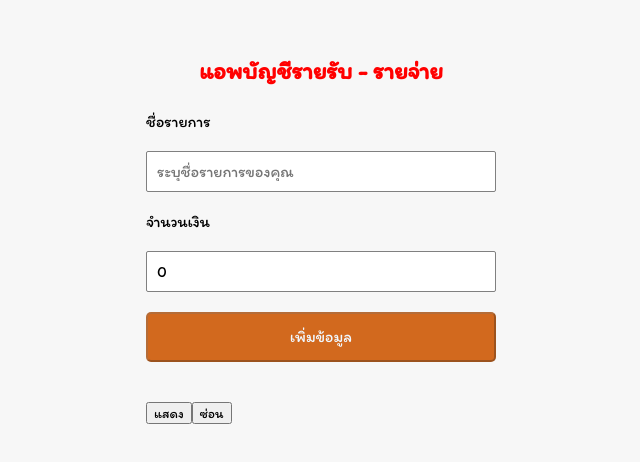
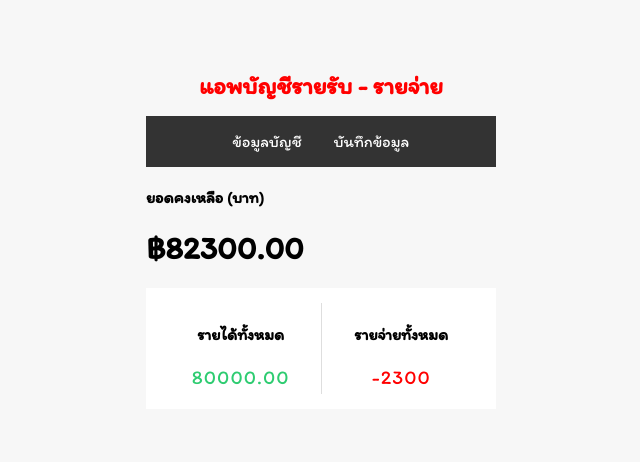
Before and after one commit to sawaros-sonpakdee/React-basic, a React (Create React App) app in the folder react-basic/: page / in a window 1280 px wide. Shown: the part 160-622 px from the top of the page, without its empty margins (319-959 px from the left). Built offline with nearby package versions, Linux system fonts and the light colour scheme.

Commit message:
React router  update

```diff
--- a/react-basic/package.json
+++ b/react-basic/package.json
@@ -9,6 +9,7 @@
     "prop-types": "^15.8.1",
     "react": "^18.2.0",
     "react-dom": "^18.2.0",
+    "react-router-dom": "^6.20.0",
     "react-scripts": "5.0.1",
     "uuid": "^9.0.1",
     "web-vitals": "^2.1.4"
--- a/react-basic/src/App.css
+++ b/react-basic/src/App.css
@@ -19,3 +19,21 @@
   margin:30px auto;
   width:350px;
 }
+.horizontal-menu{
+  list-style-type:none;
+  margin: 0;
+  padding: 0;
+  overflow: hidden;
+  background: #333;
+  text-align: center;
+}
+.horizontal-menu li{
+  display:inline-block;
+}
+.horizontal-menu a{
+  color:white;
+  text-decoration: none;
+  padding: 16px;
+  display: block;
+
+}
--- a/react-basic/src/App.js
+++ b/react-basic/src/App.js
@@ -1,9 +1,17 @@
 import './App.css';
-import { useEffect, useReducer, useState } from "react";
+import { useEffect, useState } from "react";
 import Transaction from './components/Transaction';
-import FromComponent from './components/FormComponent';
+import FormComponent from './components/FormComponent';
 import DataContext from './data/DataContext';
 import ReportComponent from './components/ReportComponent';
+import React from 'react';
+// import ReactDOM from 'react-dom';
+import {
+  BrowserRouter as Router,
+  Route,
+  Link,
+  Routes
+} from 'react-router-dom';
 
 
 // import { v4 as uuidv4 } from 'uuid';
@@ -42,15 +50,15 @@
   const design = { color: 'red', textAlign: 'center', fontSize: '1.5rem' }
 
   //stateเริ่มต้นที่เก็บข้อมูล
-  // const initState =[
-  //   {id:1,title:"ค่ารักษาพยาบาล" ,amount:-2000},
-  //   {id:2,title:"จ่ายค่าประกัน",amount:-300},
-  //   {id:3,title:"ค่าเดินทาง",amount:-800},
-  //   {id:4,title:"ค่าบ้าน",amount:-3000},
-  //   {id:5,title:"ค่างานพิเศษ",amount:4000}
-  // ]
+  const initData = [
+    { id: 1, title: "ค่ารักษาพยาบาล", amount: -2000 },
+    { id: 2, title: "จ่ายค่าประกัน", amount: -300 },
+    { id: 3, title: "ค่าเดินทาง", amount: 80000 },
+    // {id:4,title:"ค่าบ้าน",amount:-3000},
+    // {id:5,title:"ค่างานพิเศษ",amount:4000}
+  ]
 
-  const [items, setItems] = useState([])
+  const [items, setItems] = useState(initData)
 
   const [reportIncome, setReportIncome] = useState(0)
   const [reportExpense, setReportExpense] = useState(0)
@@ -70,41 +78,51 @@
     console.log("รายจ่าย = ", expense)
     // const summary = income-expense
     // console.log("ยอดคงเหลืือ   =",summary)
-    setReportIncome(income)
-    setReportExpense(expense)
+    setReportIncome(income.toFixed(2))
+    setReportExpense(expense.toFixed(2))
 
   }, [items, reportIncome, reportExpense])
 
   //reducer state
-  const [showReport,setShowReport] = useState(false)
-  const reducer = (state, action) => {
-    switch (action.type) {
-      case "SHOW":
-        // return state + action.payload
-        return setShowReport(true)
-      case "HIDE":
-        return setShowReport(false)
-        // return state - action.payload
-      // case "CLEAR":
-      //   return 0
-    }
-  }
-  const [result, dispatch] = useReducer(reducer, showReport)
+  // const [showReport,setShowReport] = useState(false)
+  // const reducer = (state, action) => {
+  //   switch (action.type) {
+  //     case "SHOW":
+  //       // return state + action.payload
+  //       return setShowReport(true)
+  //     case "HIDE":
+  //       return setShowReport(false)
+  //       // return state - action.payload
+  //     // case "CLEAR":
+  //     //   return 0
+  //   }
+  // }
+  // const [result, dispatch] = useReducer(reducer, showReport)
   return (
-    <DataContext.Provider value={
-      {
-        income: reportIncome,
-        expense: -reportExpense
-      }
-    }>
+    <DataContext.Provider value={{ income: reportIncome, expense: -reportExpense }}>
       <div className='container'>
         <h1 style={design}>แอพบัญชีรายรับ - รายจ่าย</h1>
-        {showReport && <ReportComponent/>}
-        <FromComponent onAddItem={onAddNewItem} />
-        <Transaction items={items} />
-        <h1>{result}</h1>
+        {/* {showReport && <ReportComponent/>} */}
+        <Router>
+          <div>
+            <ul className='horizontal-menu'>
+              <li>
+                <Link to="/">ข้อมูลบัญชี</Link>
+              </li>
+              <li>
+                <Link to="/insert">บันทึกข้อมูล</Link>
+              </li>
+            </ul>
+            <Routes>
+              <Route path="/" element={<ReportComponent />} ></Route>
+              <Route path='/insert' element={<><FormComponent onAddItem={onAddNewItem} /><Transaction items={items} /></>} />
+            </Routes>
+
+          </div>
+        </Router>
+        {/* <h1>{result}</h1>
         <button onClick={() => dispatch({ type: "SHOW", payload: 10 })}>แสดง</button>
-        <button onClick={() => dispatch({ type: "HIDE", payload: 5 })}>ซ่อน</button>
+        <button onClick={() => dispatch({ type: "HIDE", payload: 5 })}>ซ่อน</button> */}
         {/* <button onClick={() => dispatch({ type: "CLEAR" })}>ล้าง</button> */}
       </div>
     </DataContext.Provider>
--- a/react-basic/src/components/ReportComponent.js
+++ b/react-basic/src/components/ReportComponent.js
@@ -6,7 +6,7 @@
     return(
         <div>
             <h4>ยอดคงเหลือ (บาท)</h4>
-            <h1>฿{income-expense}</h1>
+            <h1>฿{(income-expense).toFixed(2)}</h1>
             <div className="report-container">
                 <div>
                     <h4>รายได้ทั้งหมด</h4>
```
Also changed, not shown: 1 other file (tests, documents, lock files or other folders).
